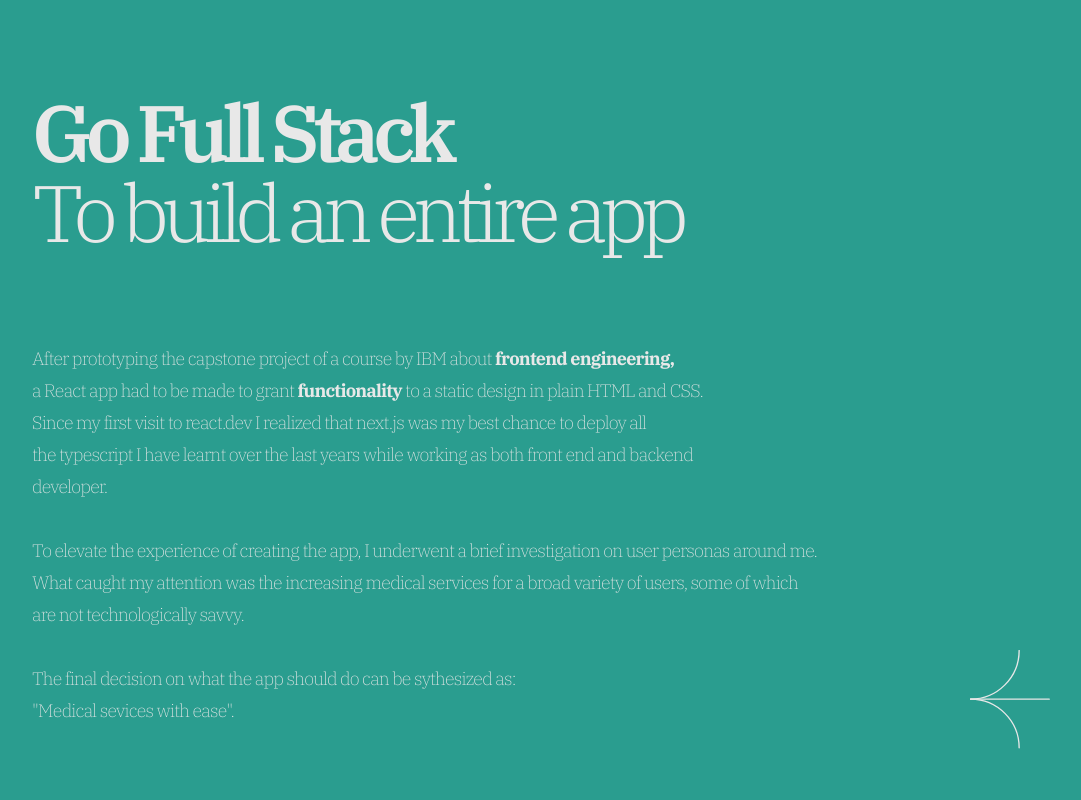
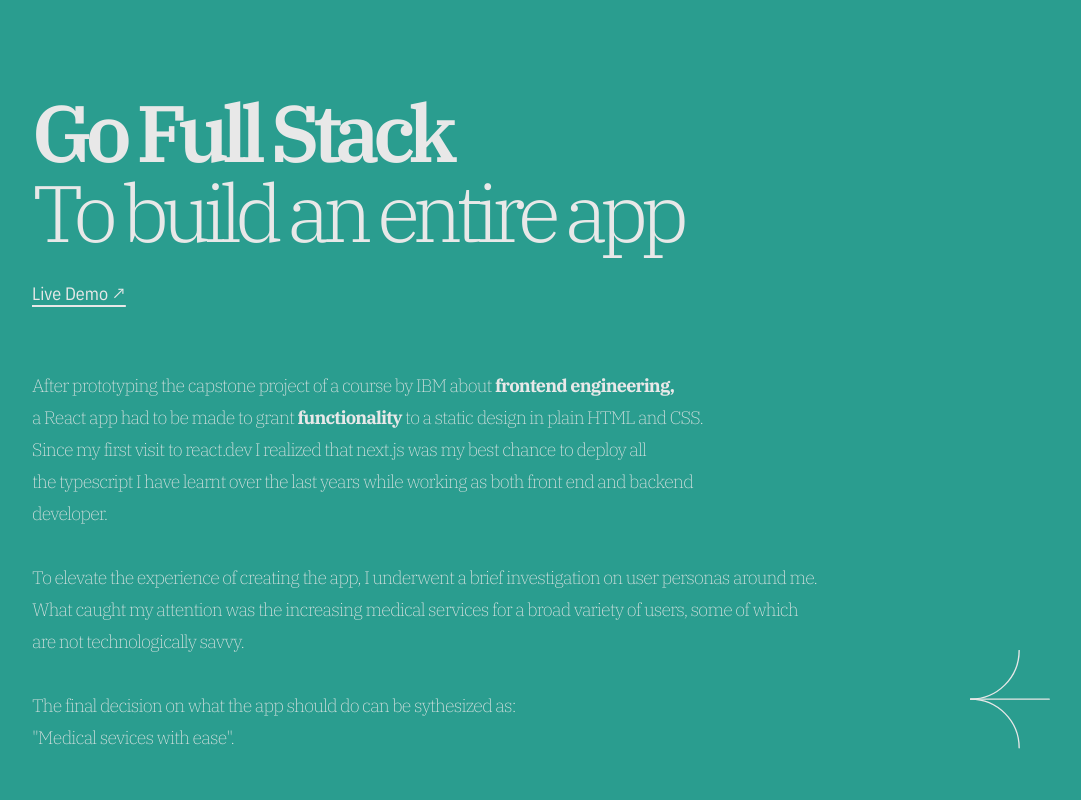
Before and after one commit to clopezochoa/portfolio, a Next.js app: page /stay-healthy in a window 1280 px wide. Shown: the top 800 px of the page, without its empty margins (160-1241 px from the left). Built offline with nearby package versions, Linux system fonts and the light colour scheme.

Commit message:
app link (live demo)

```diff
--- a/src/app/stay-healthy/page.tsx
+++ b/src/app/stay-healthy/page.tsx
@@ -151,6 +151,7 @@ function StayHealthy() {
     <div style={pageStyle}>
       <div style={workHeaderStyle}>
         <WorkHeader title='Go Full Stack' subtitle='To build an entire app' font={font.serif} />
+        <a href={'https://stay-healthy-gray.vercel.app/'} className={`app-link ${font.condensed.className}`}>Live Demo &#8599;</a>
       </div>
       <div style={workBodyStyle}>
         <WorkBody font={font.serif} body={initialBody} />
--- a/src/styles/text.css
+++ b/src/styles/text.css
@@ -4,6 +4,23 @@
 
 .large{
   font-size: xx-large;
+}
+
+.app-link {
+  font-size: large;
+  text-decoration: underline 2px;
+  text-underline-offset: 4pt;
+  display: block;
+  width: 100%;
+  color: theme('colors.clear');
+  transition: all 0.1s ease-in-out;
+}
+
+.app-link:hover {
+  font-size: large;
+  text-underline-offset: -14pt;
+  color: theme('colors.yellow');
+  transition: all 0.1s ease-in-out;
 }
 
 .name {
```
